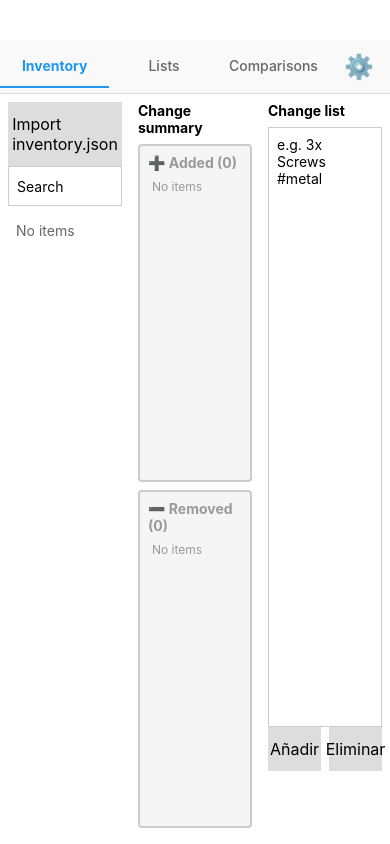
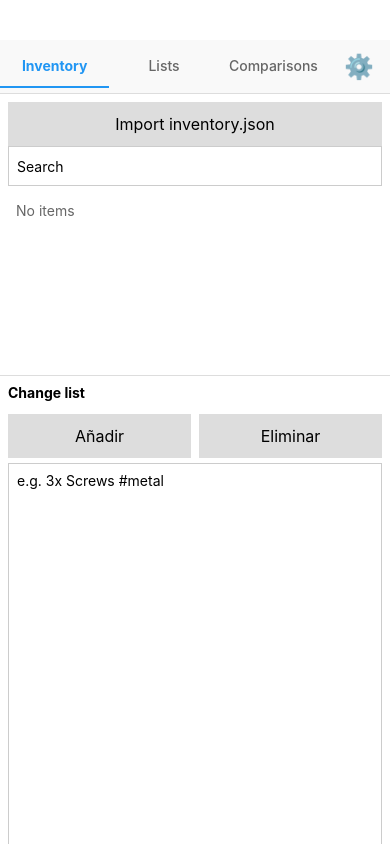
Before and after one commit to Diphendara/listManageAndCompare, a React Native app: screen / in a window 390 px wide. Built offline with nearby package versions, Linux system fonts and the light colour scheme.

Commit message:
movile style to Inventory

```diff
--- a/src/components/TextArea.tsx
+++ b/src/components/TextArea.tsx
@@ -5,16 +5,18 @@ export interface TextAreaProps {
   value: string;
   onChangeText: (value: string) => void;
   placeholder?: string;
+  style?: any;
 }
 
 export function TextArea({
   value,
   onChangeText,
   placeholder,
+  style,
 }: TextAreaProps): React.JSX.Element {
   return (
     <TextInput
-      style={styles.input}
+      style={[styles.input, style]}
       value={value}
       onChangeText={onChangeText}
       placeholder={placeholder}
--- a/src/screens/inventory/ChangeListPanel.tsx
+++ b/src/screens/inventory/ChangeListPanel.tsx
@@ -12,6 +12,7 @@ export interface ChangeListPanelProps {
   onChangeListText: (value: string) => void;
   onAdd: () => void;
   onRemove: () => void;
+  isMobile?: boolean;
 }
 
 export function ChangeListPanel({
@@ -19,23 +20,37 @@ export function ChangeListPanel({
   onChangeListText,
   onAdd,
   onRemove,
+  isMobile = false,
 }: ChangeListPanelProps): React.JSX.Element {
   return (
     <View style={styles.column}>
       <Text style={styles.title}>Change list</Text>
+      {isMobile && (
+        <View style={[styles.buttonContainer, styles.buttonSpacing]}>
+          <View style={styles.buttonWrapper}>
+            <Button title="Añadir" onPress={onAdd} />
+          </View>
+          <View style={styles.buttonWrapper}>
+            <Button title="Eliminar" onPress={onRemove} />
+          </View>
+        </View>
+      )}
       <TextArea
         value={changeListText}
         onChangeText={onChangeListText}
         placeholder="e.g. 3x Screws #metal"
+        style={isMobile ? styles.mobileTextAreaFlex : undefined}
       />
-      <View style={styles.buttonContainer}>
-        <View style={styles.buttonWrapper}>
-          <Button title="Añadir" onPress={onAdd} />
+      {!isMobile && (
+        <View style={[styles.buttonContainer, styles.buttonSpacing]}>
+          <View style={styles.buttonWrapper}>
+            <Button title="Añadir" onPress={onAdd} />
+          </View>
+          <View style={styles.buttonWrapper}>
+            <Button title="Eliminar" onPress={onRemove} />
+          </View>
         </View>
-        <View style={styles.buttonWrapper}>
-          <Button title="Eliminar" onPress={onRemove} />
-        </View>
-      </View>
+      )}
     </View>
   );
 }
@@ -45,4 +60,6 @@ const styles = StyleSheet.create({
   title: { fontWeight: "bold", marginBottom: 8 },
   buttonContainer: { flexDirection: "row", gap: 8 },
   buttonWrapper: { flex: 1 },
+  buttonSpacing: { marginTop: 5, marginBottom: 5 },
+  mobileTextAreaFlex: { flex: 0.5, minHeight: undefined, marginBottom: 20 },
 });
--- a/src/screens/inventory/InventoryScreen.tsx
+++ b/src/screens/inventory/InventoryScreen.tsx
@@ -4,7 +4,7 @@
  */
 
 import React, { useState, useEffect, useCallback } from "react";
-import { View, StyleSheet, Alert } from "react-native";
+import { View, StyleSheet, Alert, useWindowDimensions, ScrollView } from "react-native";
 import type { Inventory } from "../../models/Inventory";
 import type { Item } from "../../models/Item";
 import type { InventoryService } from "../../services/inventoryService";
@@ -26,11 +26,17 @@ export function InventoryScreen({
   inventoryService,
   refreshTrigger,
 }: InventoryScreenProps): React.JSX.Element {
+  const { width } = useWindowDimensions();
+  const isMobile = width < 768;
+
   const [inventory, setInventory] = useState<Inventory>([]);
   const [searchQuery, setSearchQuery] = useState("");
   const [changeListText, setChangeListText] = useState("");
   const [addedItems, setAddedItems] = useState<Item[]>([]);
   const [removedItems, setRemovedItems] = useState<Item[]>([]);
+
+  // Check if there are actual changes (added/removed items)
+  const hasChanges = addedItems.length > 0 || removedItems.length > 0;
 
   const loadInventory = useCallback(async () => {
     const data = await inventoryService.loadInventory();
@@ -110,8 +116,8 @@ export function InventoryScreen({
   );
 
   return (
-    <View style={styles.container}>
-      <View style={styles.column}>
+    <View style={[styles.container, isMobile && styles.containerMobile]}>
+      <View style={[styles.column, isMobile && styles.columnMobile]}>
         <InventoryView
           inventory={inventory}
           searchQuery={searchQuery}
@@ -119,12 +125,15 @@ export function InventoryScreen({
           onImportFile={handleImportFile}
         />
       </View>
+      {!isMobile && (
         <View style={styles.column}>
           <ChangeSummary
             addedItems={addedItems}
             removedItems={removedItems}
           />
         </View>
+      )}
+      {!isMobile ? (
         <View style={styles.column}>
           <ChangeListPanel
             changeListText={changeListText}
@@ -133,6 +142,23 @@ export function InventoryScreen({
             onRemove={handleRemove}
           />
         </View>
+      ) : (
+        <ScrollView style={[styles.column, styles.mobileChangePanel]}>
+          {hasChanges && (
+            <ChangeSummary
+              addedItems={addedItems}
+              removedItems={removedItems}
+            />
+          )}
+          <ChangeListPanel
+            changeListText={changeListText}
+            onChangeListText={setChangeListText}
+            onAdd={handleApply}
+            onRemove={handleRemove}
+            isMobile={true}
+          />
+        </ScrollView>
+      )}
     </View>
   );
 }
@@ -142,7 +168,18 @@ const styles = StyleSheet.create({
     flex: 1,
     flexDirection: "row",
   },
+  containerMobile: {
+    flexDirection: "column",
+  },
   column: {
     flex: 1,
   },
+  columnMobile: {
+    flex: 0.6,
+  },
+  mobileChangePanel: {
+    flex: 0.4,
+    borderTopWidth: 1,
+    borderTopColor: "#ddd",
+  },
 });
```
Lines whose indentation alone changed are shown as unchanged.
